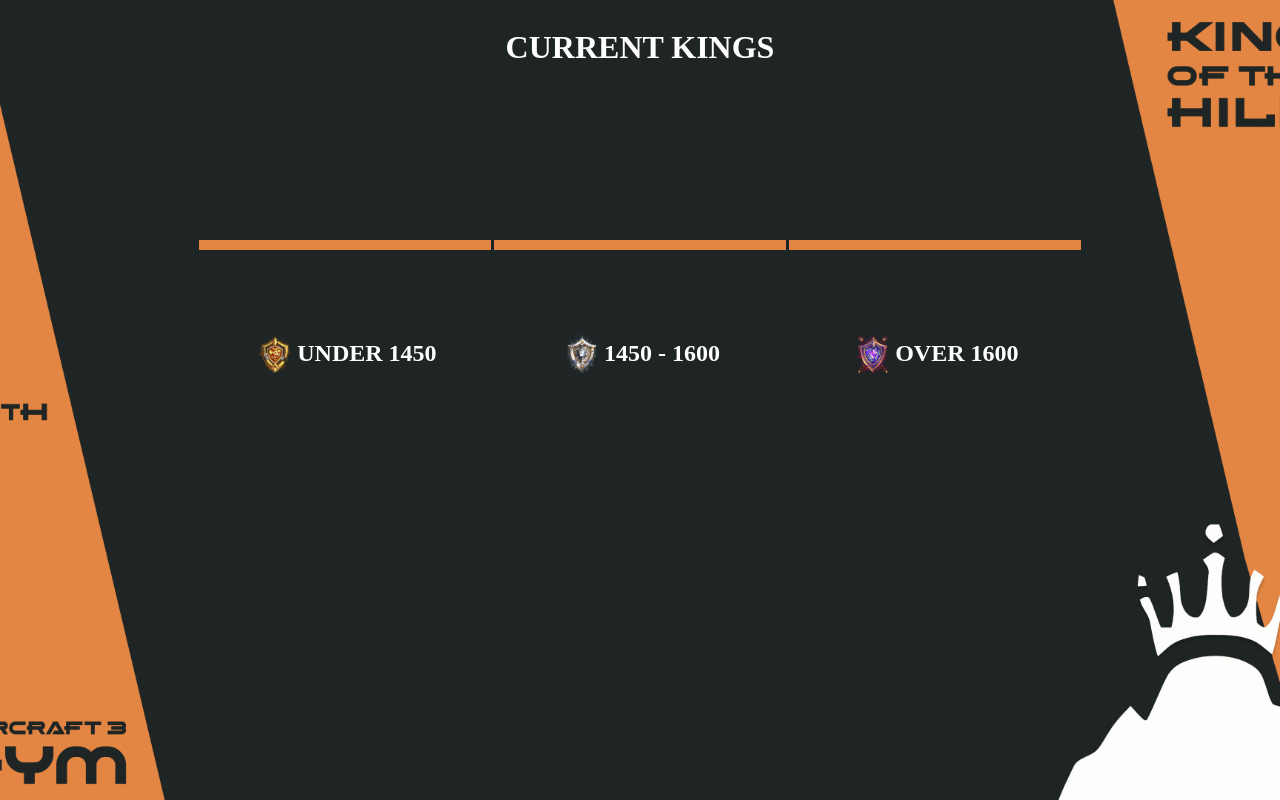
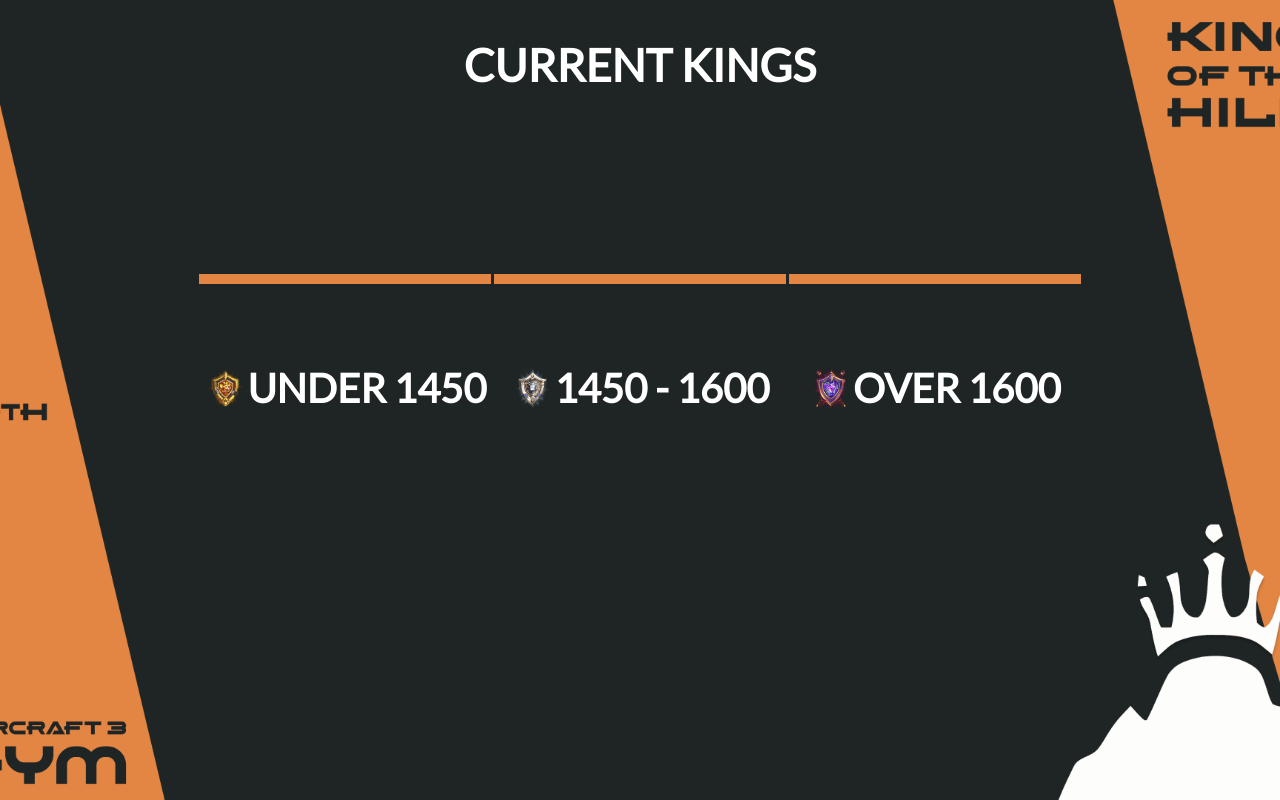
Before and after one commit to debaser19/koth-python, a Flask app: page / in a window 1280 px wide. Run offline with Flask 2, Linux system fonts and the light colour scheme; data that the repository does not hold is empty; some libraries are stand-ins or nearby versions.

Commit message:
style changes, font change

```diff
--- a/static/style.css
+++ b/static/style.css
@@ -7,6 +7,7 @@ body {
     -o-background-size: cover;
     background-size: cover;
     color: #fff;
+    font-family: 'Lato', sans-serif;
 }
 body.transparent {
     background: transparent;
@@ -16,6 +17,9 @@ body.transparent {
 .kings-header {
     display: flex;
     justify-content: center;
+}
+.kings-header h1 {
+    font-size: 45px;
 }
 
 /* .koth-command {
@@ -40,7 +44,7 @@ body.transparent {
 }
 
 .challengers-table {
-    font-size: 25px;
+    font-size: 35px;
     margin: 0 auto;
 }
 .challengers-table a {
@@ -77,6 +81,7 @@ body.transparent {
 
 .bracket-header h2 {
     display: inline;
+    font-size: 40px;
 }
 
 .bracket-header img {
@@ -97,7 +102,7 @@ body.transparent {
     display: inline;
 }
 .current-king h3 {
-    font-size: 30px;
+    font-size: 40px;
 }
 .current-king img {
     display: inline;
@@ -106,7 +111,7 @@ body.transparent {
 }
 
 .crown {
-    width: 25px!important;
+    width: 45px!important;
 }
 
 .signup-header, .signup-return {
--- a/templates/index.html
+++ b/templates/index.html
@@ -2,6 +2,9 @@
     <head>
         <title>{{ title }}</title>
         <link rel="stylesheet" href="{{ url_for('static', filename='style.css') }}">
+        <link rel="preconnect" href="https://fonts.googleapis.com">
+        <link rel="preconnect" href="https://fonts.gstatic.com" crossorigin>
+        <link href="https://fonts.googleapis.com/css2?family=Lato&display=swap" rel="stylesheet">
     </head>
     <body>
         <!-- <p class="koth-command">!koth</p> -->
--- a/templates/manage.html
+++ b/templates/manage.html
@@ -2,6 +2,9 @@
     <head>
         <title>{{ title }}</title>
         <link rel="stylesheet" href="{{ url_for('static', filename='style.css') }}">
+        <link rel="preconnect" href="https://fonts.googleapis.com">
+        <link rel="preconnect" href="https://fonts.gstatic.com" crossorigin>
+        <link href="https://fonts.googleapis.com/css2?family=Lato&display=swap" rel="stylesheet">
     </head>
     <body>
         <!-- <p class="koth-command">!koth</p> -->
--- a/templates/overlay.html
+++ b/templates/overlay.html
@@ -2,6 +2,9 @@
     <head>
         <title>{{ title }}</title>
         <link rel="stylesheet" href="{{ url_for('static', filename='style.css') }}">
+        <link rel="preconnect" href="https://fonts.googleapis.com">
+        <link rel="preconnect" href="https://fonts.gstatic.com" crossorigin>
+        <link href="https://fonts.googleapis.com/css2?family=Lato&display=swap" rel="stylesheet">
         <meta http-equiv="refresh" content="30">
     </head>
     <body class='transparent'>
--- a/templates/signup.html
+++ b/templates/signup.html
@@ -2,6 +2,9 @@
     <head>
         <title>{{ title }}</title>
         <link rel="stylesheet" href="{{ url_for('static', filename='style.css') }}">
+        <link rel="preconnect" href="https://fonts.googleapis.com">
+        <link rel="preconnect" href="https://fonts.gstatic.com" crossorigin>
+        <link href="https://fonts.googleapis.com/css2?family=Lato&display=swap" rel="stylesheet">
     </head>
     <body>
         <!-- <p class="koth-command">!koth</p> -->
```
